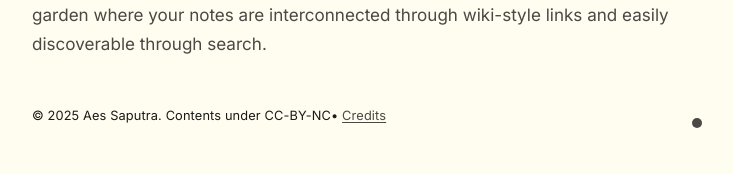
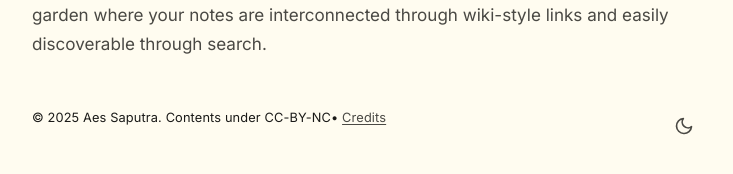
Before and after one commit to aessaputra/aessaputra.github.io, a Jekyll site: the page built from pages/about.md, in a window 1280 px wide. Shown: the part 354-528 px from the top of the page, without its empty margins (272-1005 px from the left). Built offline with Jekyll 4.4.1, drawn with Linux system fonts in a browser that asks for light colours.

Commit message:
feat(ui): enhance theme toggle with animated sun/moon icons
Improve theme toggle functionality by replacing simple circle icon with distinct sun and moon icons that animate during theme switching. Add smooth transitions, hover effects, and responsive design for better user experience. Implement proper icon visibility based on current theme and respect system color scheme preferences on initial load.

```diff
--- a/_includes/Footer.html
+++ b/_includes/Footer.html
@@ -9,9 +9,25 @@
   </div>
   <div class="footer-right">
     <button class="theme-toggle" aria-label="Toggle dark mode" title="Toggle dark mode">
-      <svg viewBox="0 0 14 14" width="14" height="14" fill="currentColor" xmlns="http://www.w3.org/2000/svg">
-        <circle cx="7" cy="7" r="5"/>
-      </svg>
+      <div class="theme-toggle-icons">
+        <!-- Sun icon (visible in dark mode) -->
+        <svg class="sun-icon" viewBox="0 0 24 24" width="20" height="20" fill="none" stroke="currentColor" stroke-width="2" stroke-linecap="round" stroke-linejoin="round" xmlns="http://www.w3.org/2000/svg">
+          <circle cx="12" cy="12" r="5"></circle>
+          <line x1="12" y1="1" x2="12" y2="3"></line>
+          <line x1="12" y1="21" x2="12" y2="23"></line>
+          <line x1="4.22" y1="4.22" x2="5.64" y2="5.64"></line>
+          <line x1="18.36" y1="18.36" x2="19.78" y2="19.78"></line>
+          <line x1="1" y1="12" x2="3" y2="12"></line>
+          <line x1="21" y1="12" x2="23" y2="12"></line>
+          <line x1="4.22" y1="19.78" x2="5.64" y2="18.36"></line>
+          <line x1="18.36" y1="5.64" x2="19.78" y2="4.22"></line>
+        </svg>
+
+        <!-- Moon icon (visible in light mode) -->
+        <svg class="moon-icon" viewBox="0 0 24 24" width="20" height="20" fill="none" stroke="currentColor" stroke-width="2" stroke-linecap="round" stroke-linejoin="round" xmlns="http://www.w3.org/2000/svg">
+          <path d="M21 12.79A9 9 0 1 1 11.21 3 7 7 0 0 0 21 12.79z"></path>
+        </svg>
+      </div>
     </button>
   </div>
 </div>
@@ -21,17 +37,29 @@
   const themeToggle = document.querySelector('.theme-toggle');
   const root = document.documentElement;
   const body = document.body;
+  const sunIcon = document.querySelector('.sun-icon');
+  const moonIcon = document.querySelector('.moon-icon');
 
   function setTheme(theme) {
     root.setAttribute('data-theme', theme);
     localStorage.setItem('theme', theme);
+    updateIcon(theme);
+  }
+
+  function updateIcon(theme) {
+    if (theme === 'dark') {
+      sunIcon.style.display = 'block';
+      moonIcon.style.display = 'none';
+    } else {
+      sunIcon.style.display = 'none';
+      moonIcon.style.display = 'block';
+    }
   }
 
   // Initial theme
   const savedTheme = localStorage.getItem('theme');
-  if (savedTheme) {
-    setTheme(savedTheme);
-  }
+  const initialTheme = savedTheme || (window.matchMedia('(prefers-color-scheme: dark)').matches ? 'dark' : 'light');
+  setTheme(initialTheme);
 
   themeToggle.addEventListener('click', function() {
     root.classList.add('theme-transition');
@@ -39,5 +67,11 @@
 
     const isDark = root.getAttribute('data-theme') === 'dark';
     setTheme(isDark ? 'light' : 'dark');
+
+    // Remove transition classes after animation completes
+    setTimeout(() => {
+      root.classList.remove('theme-transition');
+      body.classList.remove('theme-transition');
+    }, 300);
   });
 </script>
--- a/assets/css/style.css
+++ b/assets/css/style.css
@@ -360,19 +360,92 @@
   color: var(--text);
   cursor: pointer;
   font-size: 1rem;
-  padding: 0;
+  padding: 0.5rem;
   margin: 0;
-  transition: color 0.3s;
+  transition: all 0.3s ease;
+  border-radius: 50%;
+  position: relative;
+  width: 40px;
+  height: 40px;
 }
 
 .theme-toggle:hover {
   color: var(--brand);
+  background: var(--bg2);
+  transform: scale(1.1);
+}
+
+.theme-toggle:active {
+  transform: scale(0.95);
+}
+
+.theme-toggle-icons {
+  position: relative;
+  width: 20px;
+  height: 20px;
+  display: flex;
+  align-items: center;
+  justify-content: center;
 }
 
 .theme-toggle svg {
   display: block;
-  width: 14px;
-  height: 14px;
+  width: 20px;
+  height: 20px;
+  position: absolute;
+  transition: all 0.3s ease;
+}
+
+.sun-icon {
+  opacity: 0;
+  transform: rotate(0deg) scale(0.8);
+}
+
+.moon-icon {
+  opacity: 1;
+  transform: rotate(0deg) scale(1);
+}
+
+/* Dark mode styles */
+[data-theme="dark"] .sun-icon {
+  opacity: 1;
+  transform: rotate(180deg) scale(1);
+}
+
+[data-theme="dark"] .moon-icon {
+  opacity: 0;
+  transform: rotate(-180deg) scale(0.8);
+}
+
+/* Animation for theme switching */
+.theme-transition .sun-icon,
+.theme-transition .moon-icon {
+  transition: all 0.3s cubic-bezier(0.4, 0, 0.2, 1);
+}
+
+/* Toggle button focus styles */
+.theme-toggle:focus {
+  outline: 2px solid var(--brand);
+  outline-offset: 2px;
+}
+
+/* Mobile responsive adjustments */
+@media (max-width: 520px) {
+  .theme-toggle {
+    width: 36px;
+    height: 36px;
+    padding: 0.4rem;
+  }
+
+  .theme-toggle svg {
+    width: 18px;
+    height: 18px;
+  }
+
+  .theme-toggle-icons {
+    width: 18px;
+    height: 18px;
+  }
 }
 
 /* Markdown Support */
```
